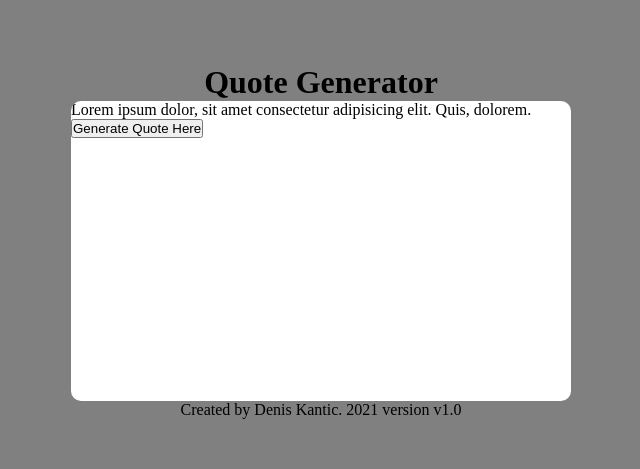
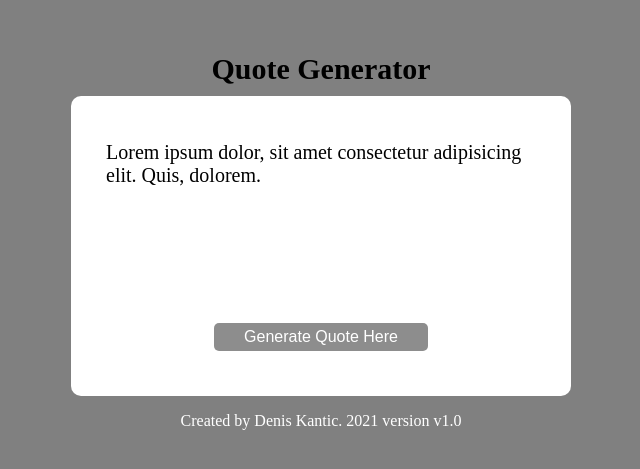
Before and after one commit to DenisKantic/QuoteGeneratorJS, a plain HTML site: page index.html in a window 1280 px wide. Shown: the part 159-628 px from the top of the page, without its empty margins (319-959 px from the left). Drawn offline with Linux system fonts and the light colour scheme.

Commit message:
created all parts in css

```diff
--- a/index.html
+++ b/index.html
@@ -12,8 +12,10 @@
 
     <h1>Quote Generator</h1>
     <div class="container">
+        <div class="center-part">
         <div id="quote">Lorem ipsum dolor, sit amet consectetur adipisicing elit. Quis, dolorem.</div>
         <button id="generateBtn">Generate Quote Here</button>
+        </div>
     </div>
     <span class="createdBy">Created by Denis Kantic. 2021 version v1.0</span>
 
--- a/style.css
+++ b/style.css
@@ -20,3 +20,44 @@ body{
     border-radius: 10px;
     overflow: hidden;
 }
+
+.center-part{
+    width: 430px;
+    height: 300px;
+    display: flex;
+    justify-content: center;
+    align-items: center;
+    flex-direction: column;
+    margin: auto;
+}
+
+h1{
+    font-size: 30px;
+    margin-bottom: 10px;
+}
+
+#quote{
+    text-align: start;
+    font-size: 20px;
+    height: 150px;
+}
+
+#generateBtn{
+    font-size: 16px;
+    padding: 5px 30px;
+    margin-top: 2rem;
+    outline: none;
+    border: none;
+    border-radius: 5px;
+    background-color: rgb(141, 141, 141);
+    color: white;
+}
+
+#generateBtn:hover{
+    background-color: rgb(182, 179, 179);
+}
+
+.createdBy{
+    margin-top: 1rem;
+    color: white;
+}
```
